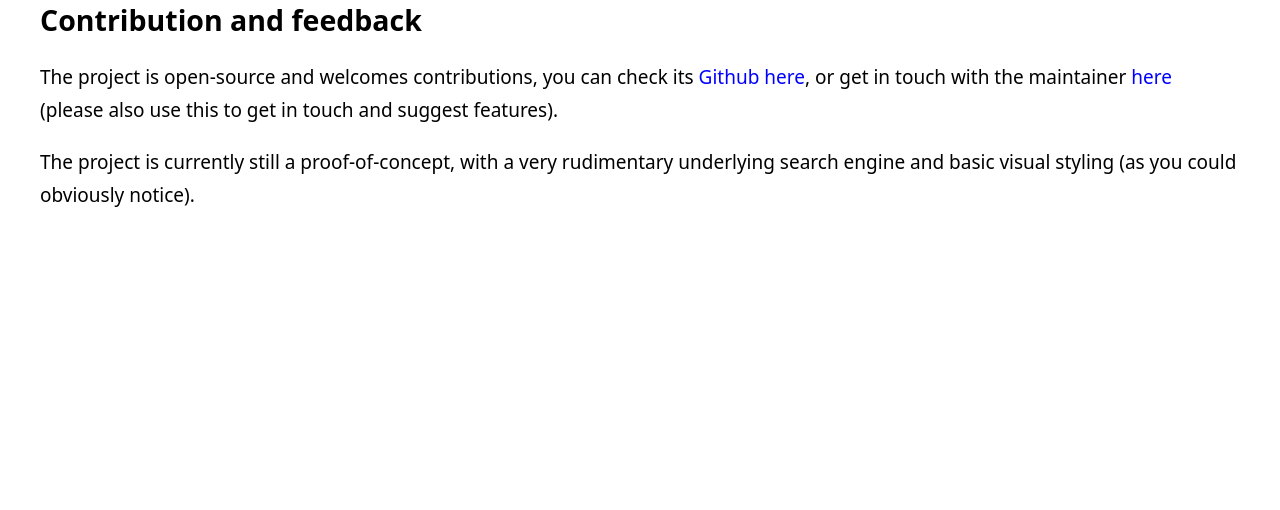
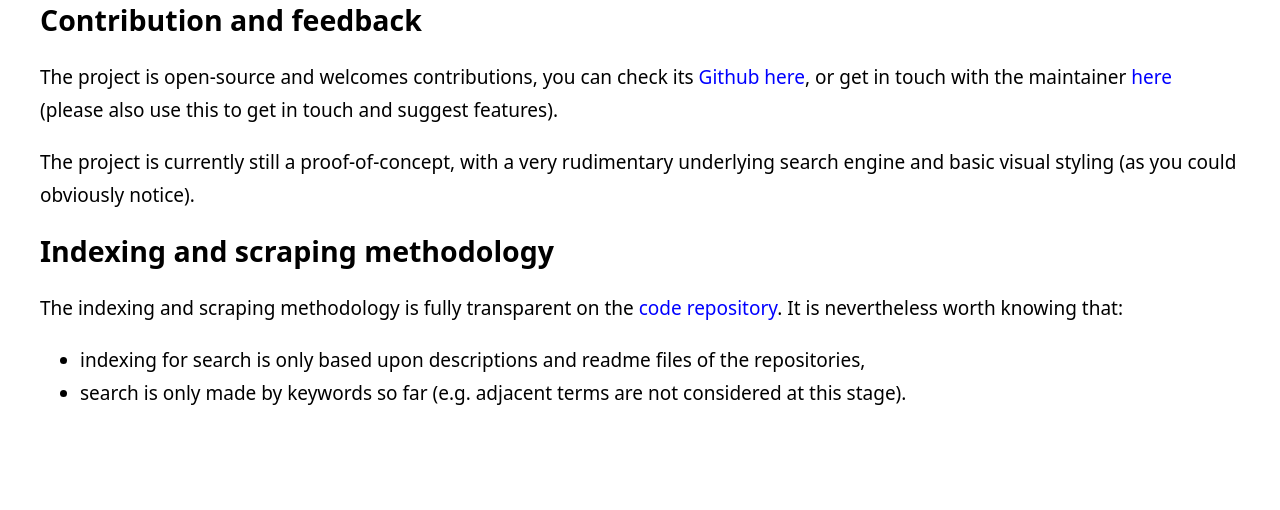
Before and after one commit to Pierre-VF/oss4energy, a FastAPI app: template src/app/templates/about.html in a window 1280 px wide. Shown: the part 549-1059 px from the top of the page. Before the commit the page ends 756 px from the top, so only its background shows below. Run offline with FastAPI, Linux system fonts and the light colour scheme; the template is opened without the code that fills it, so the values that code supplies are empty; parts of the project's set-up code (start-up, migrations or seed data) failed here and were passed over.

Commit message:
Streamlining link to Github

```diff
--- a/app.py
+++ b/app.py
@@ -33,6 +33,9 @@ static_path = script_dir / "src/app/static"
 SEARCH_ENGINE_DESCRIPTIONS = SearchEngine()
 SEARCH_ENGINE_READMES = SearchEngine()
 SEARCH_RESULTS = SearchResults()
+
+# Configuration (for avoidance of information duplication)
+URL_CODE_REPOSITORY = "https://github.com/Pierre-VF/oss4climate/"
 
 
 @asynccontextmanager
@@ -74,6 +77,11 @@ async def base_landing():
 # ----------------------------------------------------------------------------------
 # UI endpoints
 # ----------------------------------------------------------------------------------
+def render_template(request: Request, template_file: str, content: dict | None = None):
+    resp = {"request": request, "URL_CODE_REPOSITORY": URL_CODE_REPOSITORY}
+    if content is not None:
+        resp = resp | content
+    return templates.TemplateResponse(template_file, content)
 
 
 @lru_cache(maxsize=1)
@@ -83,9 +91,10 @@ def n_repositories_indexed():
 
 @app.get("/ui/search", response_class=HTMLResponse, include_in_schema=False)
 async def search(request: Request):
-    return templates.TemplateResponse(
-        "search.html",
-        {"request": request, "n_repositories_indexed": n_repositories_indexed()},
+    return render_template(
+        request=request,
+        template_file="search.html",
+        content={"n_repositories_indexed": n_repositories_indexed()},
     )
 
 
@@ -169,9 +178,10 @@ async def search_results(
     show_previous = current_offset > 0
     show_next = current_offset <= (n_total_found - n_results)
 
-    return templates.TemplateResponse(
-        "results.html",
-        {
+    return render_template(
+        request=request,
+        template_file="results.html",
+        content={
             "request": request,
             "n_found": n_found,
             "n_total_found": n_total_found,
@@ -187,7 +197,10 @@ async def search_results(
 
 @app.get("/ui/about", include_in_schema=False)
 def read_about(request: Request):
-    return templates.TemplateResponse("about.html", {"request": request})
+    return render_template(
+        request=request,
+        template_file="about.html",
+    )
 
 
 # ----------------------------------------------------------------------------------
@@ -199,7 +212,7 @@ def read_about(request: Request):
 
 @app.get("/api/code")
 async def api_code():
-    return RedirectResponse("https://github.com/Pierre-VF/oss4climate", status_code=307)
+    return RedirectResponse(URL_CODE_REPOSITORY, status_code=307)
 
 
 @app.get("/api/data_csv")
--- a/src/app/templates/about.html
+++ b/src/app/templates/about.html
@@ -12,7 +12,7 @@
     To the best knowledge of the maintainer, this project is currently unique because it combines the following aspects:
 </p>
 <ul>
-    <li>it is <a href="https://github.com/Pierre-VF/oss4climate/">100% open-source</a> (including the underlying data),</li>
+    <li>it is <a href="{{ URL_CODE_REPOSITORY }}">100% open-source</a> (including the underlying data),</li>
     <li>it references repositories across hosting platforms,</li>
     <li>it has the highest repository coverage to date (since it combines data from the largest open-source indexes in the field),</li>
     <li>it is self-maintaining (i.e., the underlying data is regularly updated automatically to prevent dead links).</li>
@@ -21,7 +21,7 @@
 
 <h2>Contribution and feedback</h2>
 <p>
-    The project is open-source and welcomes contributions, you can check its <a href="https://github.com/Pierre-VF/oss4climate/">Github here</a>,
+    The project is open-source and welcomes contributions, you can check its <a href="{{ URL_CODE_REPOSITORY }}">Github here</a>,
     or get in touch with the maintainer <a href="https://pierrevf.consulting/">here</a> (please also use this to get in touch and suggest features).
 </p>
 
@@ -29,4 +29,14 @@
     The project is currently still a proof-of-concept, with a very rudimentary underlying search engine and basic visual styling (as you could obviously notice).
 </p>
 
+<h2>Indexing and scraping methodology</h2>
+<p>
+    The indexing and scraping methodology is fully transparent on the <a href="{{ URL_CODE_REPOSITORY }}">code repository</a>.
+    It is nevertheless worth knowing that:
+</p>
+<ul>
+    <li>indexing for search is only based upon descriptions and readme files of the repositories,</li>
+    <li>search is only made by keywords so far (e.g. adjacent terms are not considered at this stage).</li>
+</ul>
+
 {% endblock %}
```
